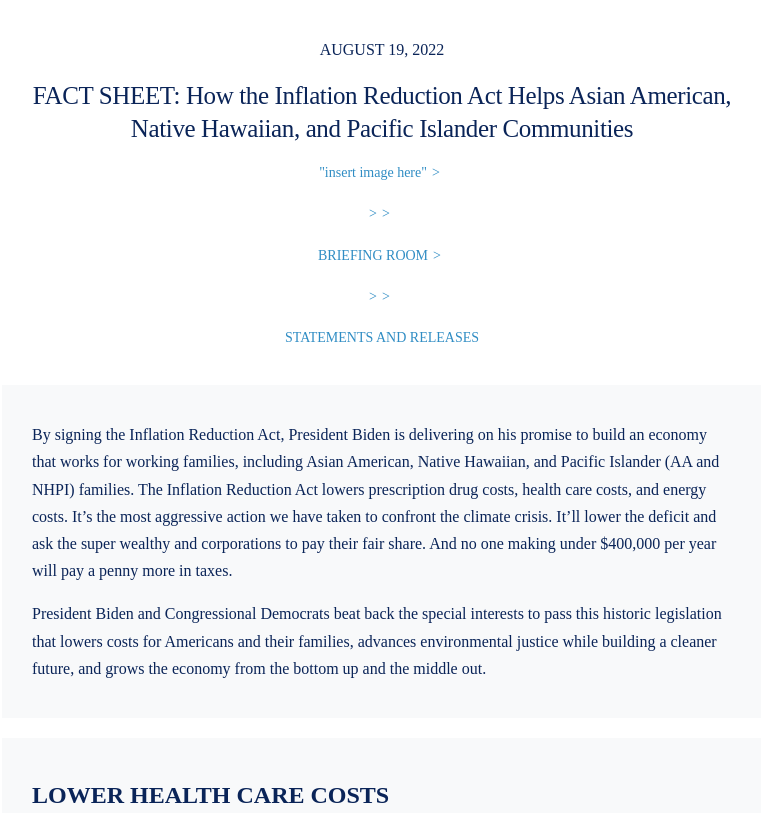
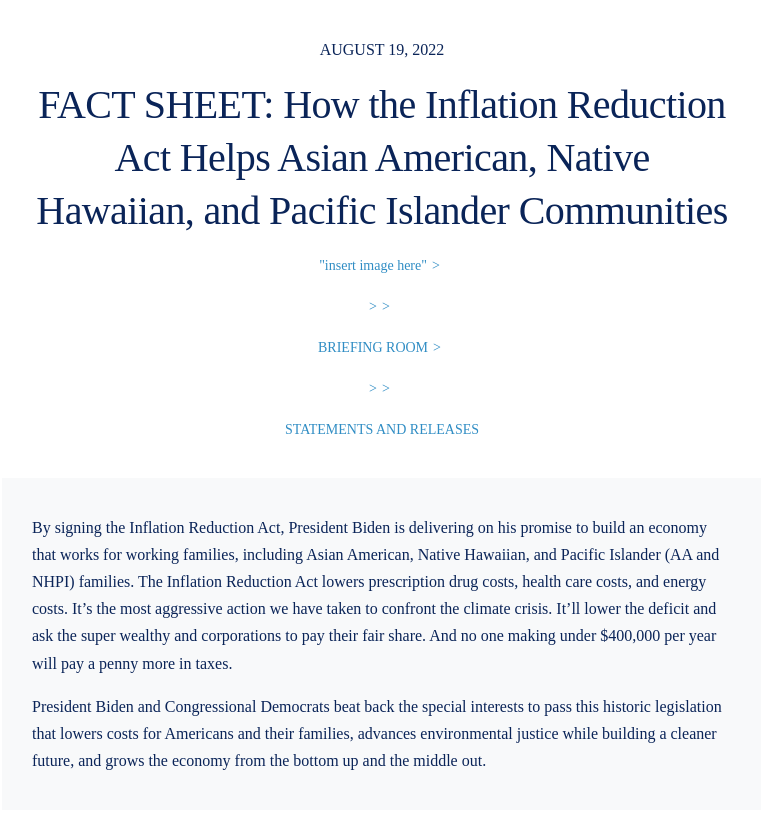
Before and after one commit to Ananth04/web-platform-q2, a plain HTML site: page index.html in a window 1280 px wide. Shown: the top 813 px of the page, without its empty margins (258-1019 px from the left). Drawn offline with Linux system fonts and the light colour scheme.

Commit message:
1 file modified

```diff
--- a/styles.css
+++ b/styles.css
@@ -30,7 +30,7 @@ body {
 }
 
 h1 {
-  font-size: 25px;
+  font-size: 50px;
   font-variant: normal;
   font-weight: 400;
   letter-spacing: -0.015em;
@@ -55,7 +55,8 @@ header {
 }
 
 header h1 {
-  font-size: 25px;
+  font-size: 40px;
+  font-weight: 400;
 }
 
 .breadcrumb {
```
